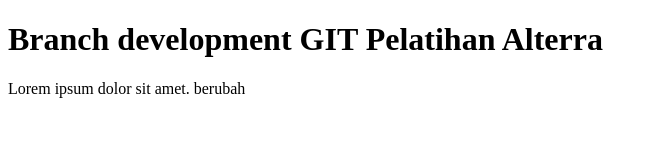
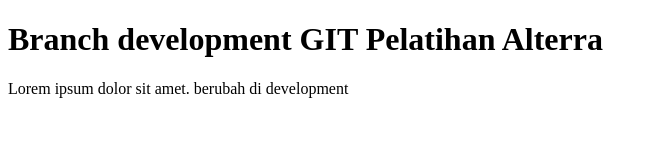
Before and after one commit to gerakanamalindonesia/pelatihan-github, a plain HTML site: page index.html in a window 1280 px wide. Shown: the whole page, without its empty margins (0-658 px from the left). Drawn offline with Linux system fonts and the light colour scheme.

Commit message:
update p tag fix revisioin

```diff
--- a/index.html
+++ b/index.html
@@ -8,6 +8,6 @@
 </head>
 <body>
     <h1>Branch development GIT Pelatihan Alterra</h1>
-    <p>Lorem ipsum dolor sit amet. berubah</p>
+    <p>Lorem ipsum dolor sit amet. berubah di development</p>
 </body>
 </html>
```
